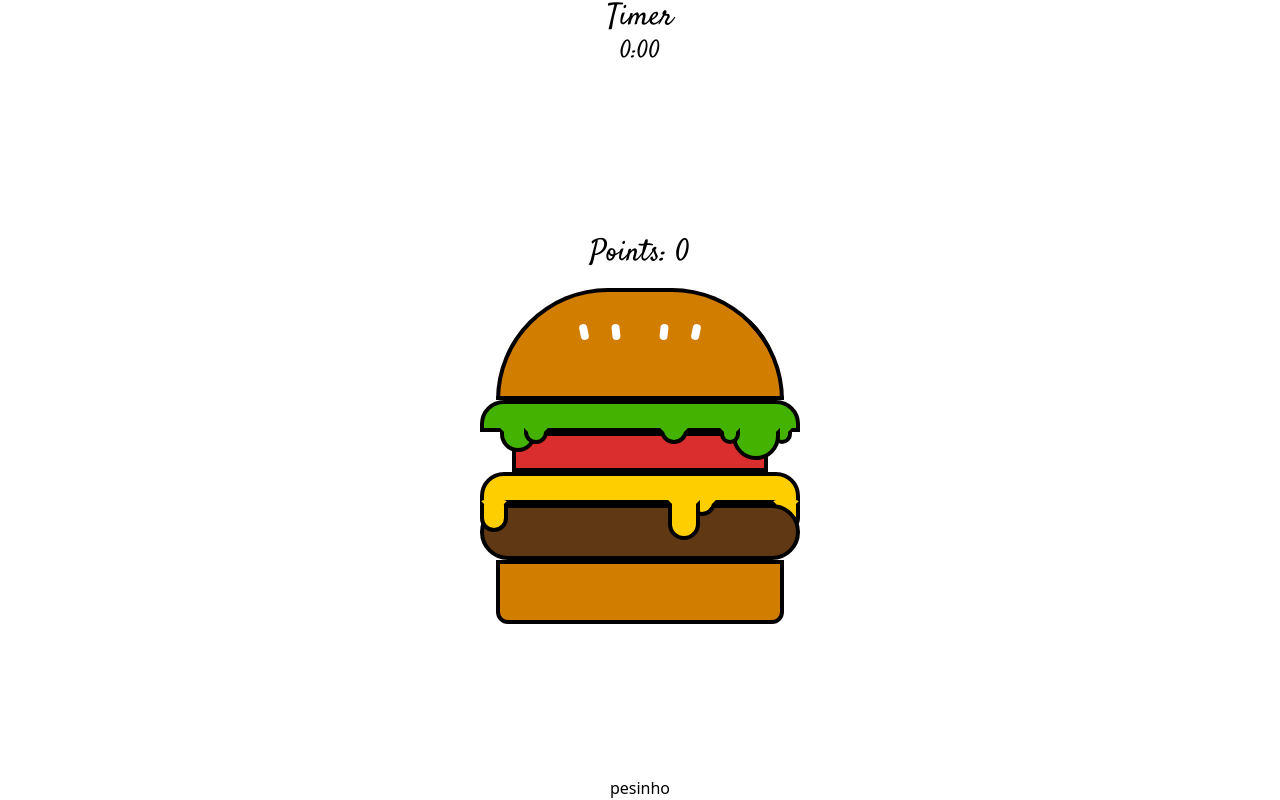
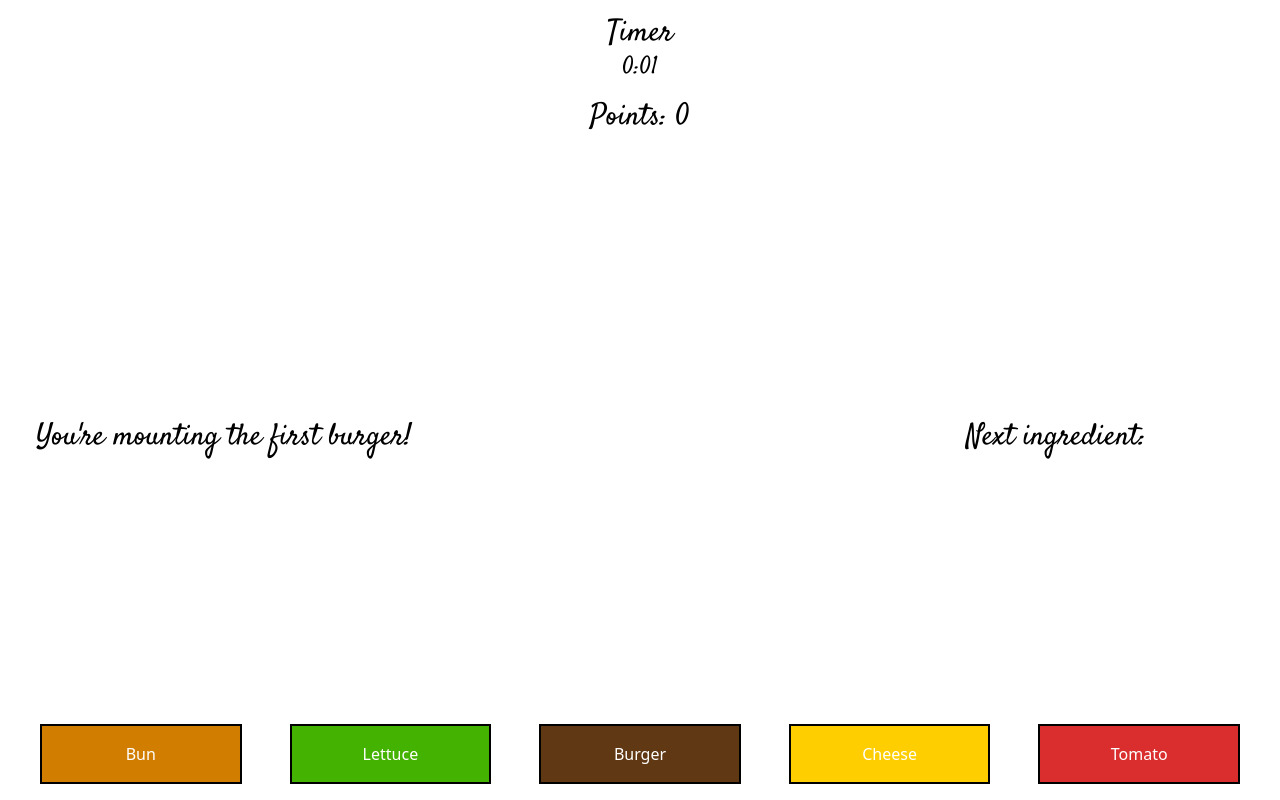
Before and after one commit to ribamarf01/burger-stacker, a React (Vite) app: page / in a window 1280 px wide. Built offline with nearby package versions, Linux system fonts and the light colour scheme.

Commit message:
Burger stacker done, misses logic

```diff
--- a/src/components/MountedBurger.tsx
+++ b/src/components/Game/MountedBurger.tsx
@@ -6,7 +6,7 @@ interface BurgerProps {
 
 const MountedBurger: FC<BurgerProps> = ({ ingredients }) => {
 
-  return (<div className='flex flex-col items-center'>
+  return (<div className='flex flex-col items-center flex-1'>
     { ingredients.map(ingredient => ingredient) }
   </div>)
 
--- a/src/components/Game/index.tsx
+++ b/src/components/Game/index.tsx
@@ -6,7 +6,7 @@ import Lettuce from '../Lettuce'
 import Tomato from '../Tomato'
 import Burger from "../Burger"
 
-import MountedBurger from '../MountedBurger'
+import MountedBurger from './MountedBurger'
 
 interface TimerInfo {
   minutes: string,
@@ -26,6 +26,13 @@ const Game = () => {
 
   const [game, setGame] = useState(true)
   const [points, setPoints] = useState(0)
+
+  const [actualBurger, setActualBurger] = useState<JSX.Element[]>([])
+  const [lastBurger, setLastBurger] = useState<JSX.Element[]>([])
+
+  const pushBurgerComponent = (component: JSX.Element) => {
+    setActualBurger([...actualBurger, component])
+  }
 
   useEffect(() => {
     const timerInterval = setInterval(() => {
@@ -51,30 +58,38 @@ const Game = () => {
     return () => clearInterval(timerInterval)
   }, [timer])
 
-  const items = [
-    <Bun isUpperPart />,
-    <Lettuce />,
-    <Tomato />,
-    <Cheese />,
-    <Burger />,
-    <Bun />
-  ]
-
   return (<>
-    <div className="h-screen w-full flex flex-col items-center justify-between">
+    <div className="h-screen w-full flex flex-col items-center justify-between p-4">
       <header className="flex flex-col items-center font-common">
         <h1 className="text-3xl">Timer</h1>
         <span className="text-2xl">{`${timerInfo.minutes}:${timerInfo.seconds}`}</span>
+        <h1 className='text-center text-3xl font-common my-4'>Points: {points}</h1>
       </header>
 
       <main className='flex flex-col w-full'>
-        <h1 className='text-center text-3xl font-common my-4'>Points: {points}</h1>
-        <div className='flex flex-row justify-around w-full'>
-          <MountedBurger ingredients={items} />
+        <div className='flex flex-row justify-around items-center w-full'>
+          { lastBurger.length > 0 ?
+            (<div className='flex-1'>
+              <h1 className='text-center text-3xl font-common'>Last Burguer</h1>
+              <MountedBurger ingredients={lastBurger} />
+            </div>)
+            :
+            <h1 className='text-center text-3xl font-common flex-1'>You're mounting the first burger!</h1>
+          } {/* Last Burger or none */}
+
+          <MountedBurger ingredients={actualBurger} /> {/* Burger that you're mounting */}
+
+          <h1 className='text-center text-3xl font-common flex-1'>Next ingredient:</h1>
         </div>
       </main>
 
-      <footer>pesinho</footer>
+      <footer className='flex justify-around w-full'>
+        <button onClick={() => pushBurgerComponent(actualBurger.length > 0 ? <Bun /> : <Bun isUpperPart />)} className='flex-1 border-black border-2 mx-6 py-4 text-white bg-bun'>Bun</button>
+        <button onClick={() => pushBurgerComponent(<Lettuce />)} className='flex-1 border-black border-2 mx-6 py-4 text-white bg-lettuce'>Lettuce</button>
+        <button onClick={() => pushBurgerComponent(<Burger />)} className='flex-1 border-black border-2 mx-6 py-4 text-white bg-burger'>Burger</button>
+        <button onClick={() => pushBurgerComponent(<Cheese />)} className='flex-1 border-black border-2 mx-6 py-4 text-white bg-cheese'>Cheese</button>
+        <button onClick={() => pushBurgerComponent(<Tomato />)} className='flex-1 border-black border-2 mx-6 py-4 text-white bg-tomato'>Tomato</button>
+      </footer>
     </div>
   </>)
 
```
